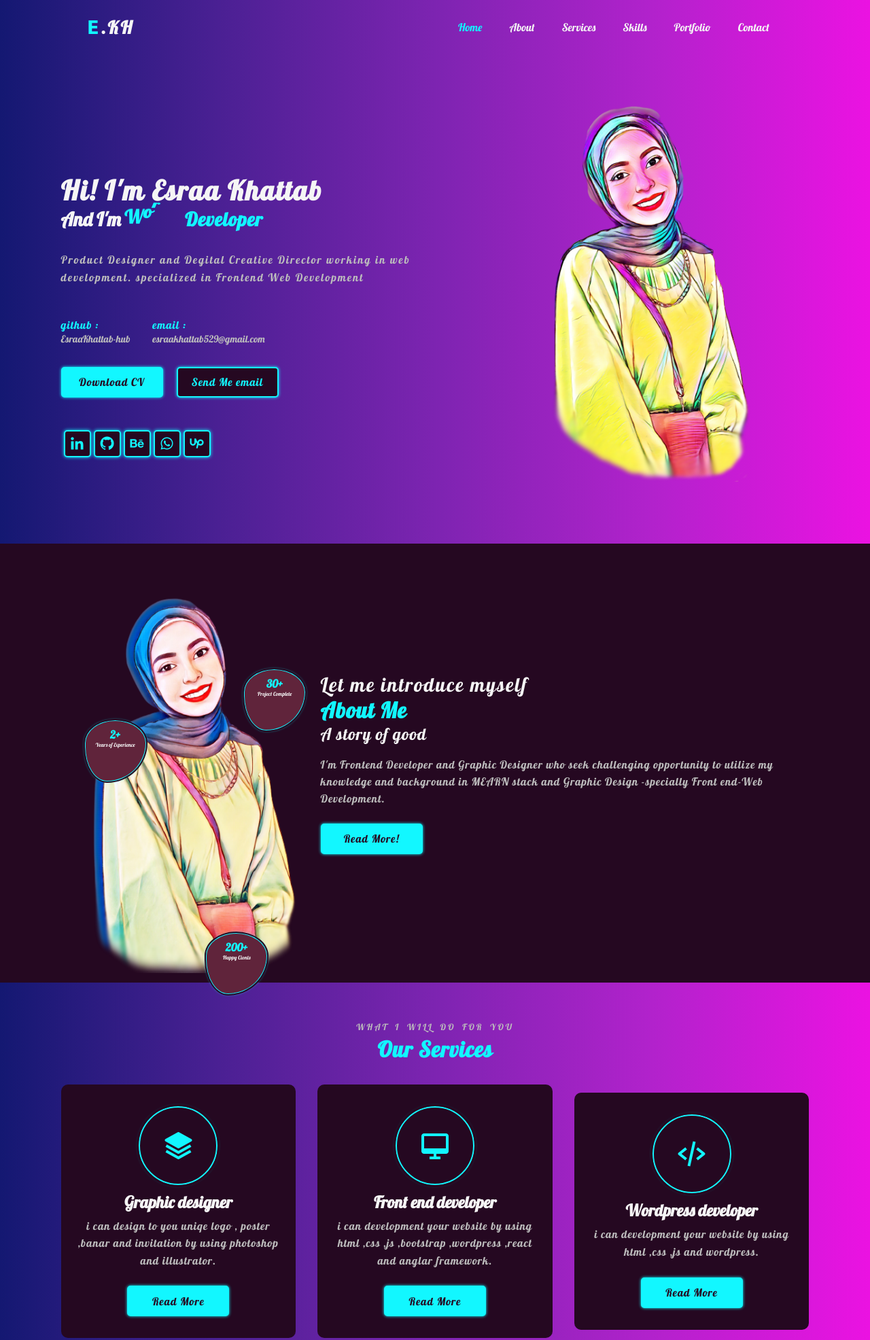
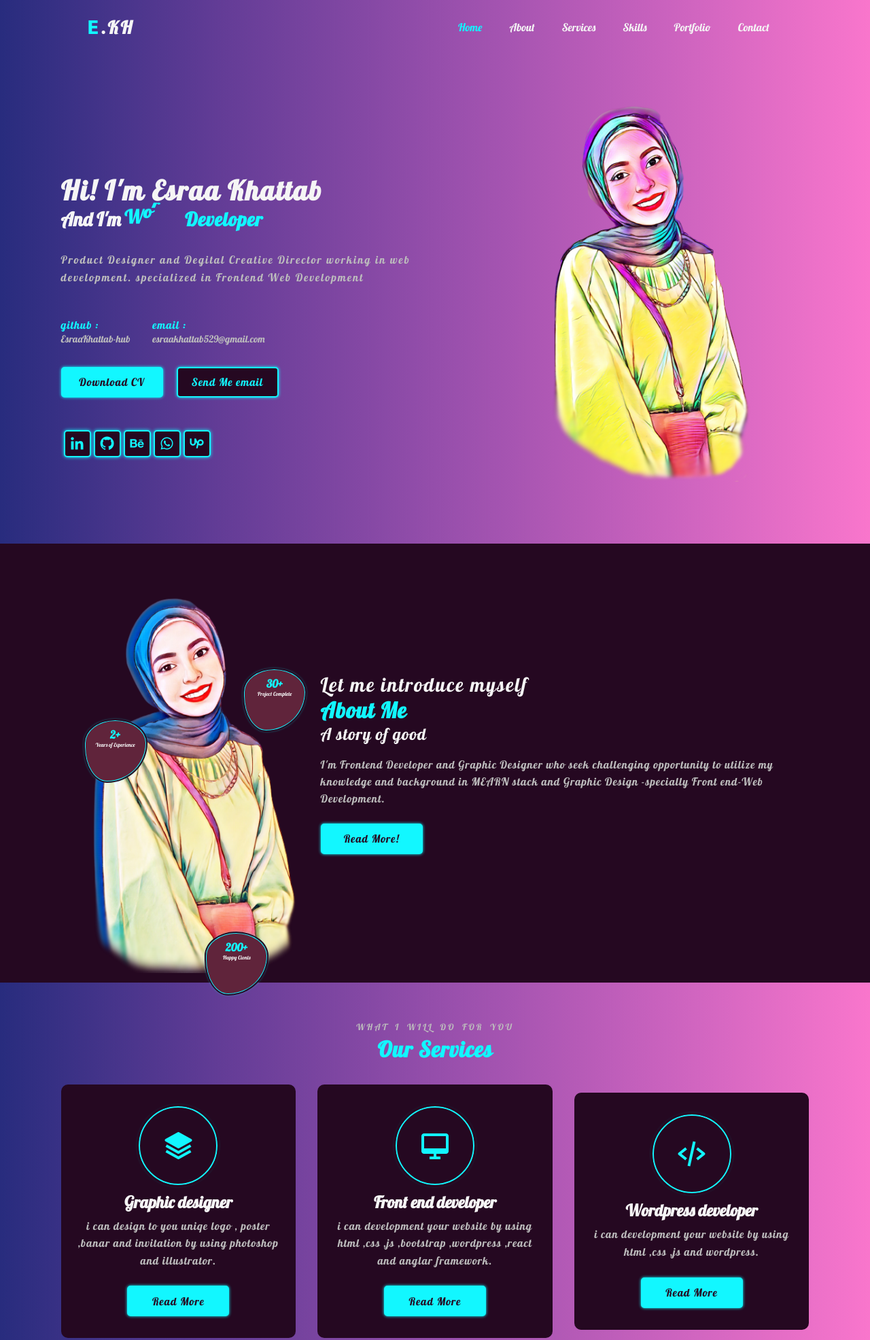
Before and after one commit to EsraaKhattab-hub/Portfolio, a plain HTML site: page index.html in a window 1280 px wide. Shown: the top 1972 px of the page at 68% size. Drawn offline with nearby package versions, Linux system fonts and the light colour scheme.

Commit message:
upload bg color

```diff
--- a/style.css
+++ b/style.css
@@ -106,7 +106,8 @@ section{
     padding: 10px 7%;
 }
 .home{
-    background-image: linear-gradient(to right, #141872, #4a2093, #7d24b1, #b222cc, #eb12e2);
+    background-image: linear-gradient(to right, #282c7e, #623c96, #954eab, #c761bd, #f976cc);
+    /* background-image: linear-gradient(to right, #141872, #4a2093, #7d24b1, #b222cc, #eb12e2);    */
     min-height: 100vh;
     height: 100%;
     width: 100%;
@@ -399,7 +400,8 @@ h1{
     text-transform: uppercase;
 }
 .services{
-background-image: linear-gradient(to right, #141872, #4a2093, #7d24b1, #b222cc, #eb12e2);
+    background-image: linear-gradient(to right, #282c7e, #623c96, #954eab, #c761bd, #f976cc);
+/* background-image: linear-gradient(to right, #141872, #4a2093, #7d24b1, #b222cc, #eb12e2);  */
 }
 .section-services{
     display: flex;
@@ -676,7 +678,8 @@ background-image: linear-gradient(to right, #141872, #4a2093, #7d24b1, #b222cc,
     outline: 2px solid #fff;
 }
 .port{
-background-image: linear-gradient(to right, #141872, #4a2093, #7d24b1, #b222cc, #eb12e2);
+    background-image: linear-gradient(to right, #282c7e, #623c96, #954eab, #c761bd, #f976cc);
+/* background-image: linear-gradient(to right, #141872, #4a2093, #7d24b1, #b222cc, #eb12e2); */
 }
 .port-content a i{
     font-size: 1.3rem;
```
